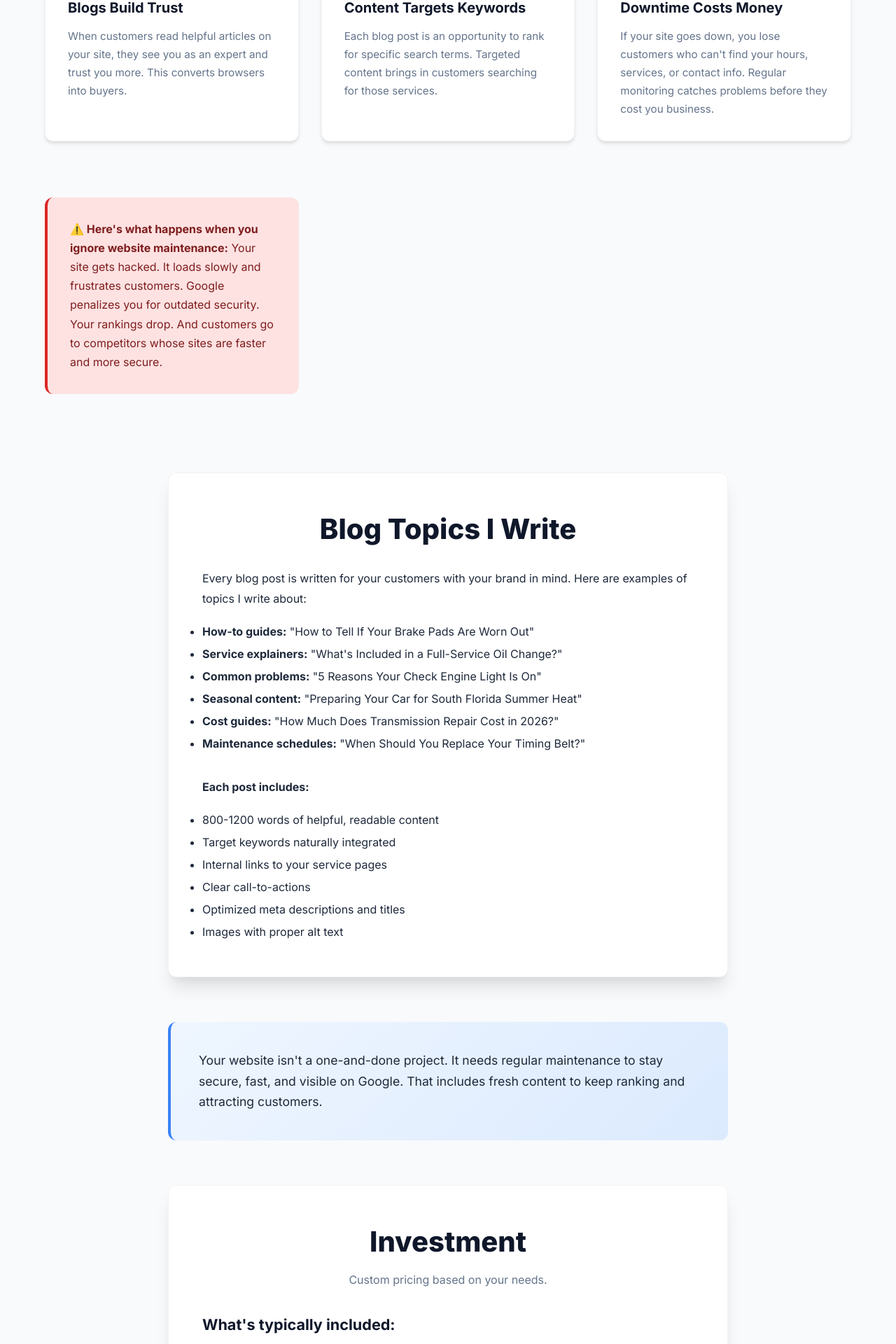
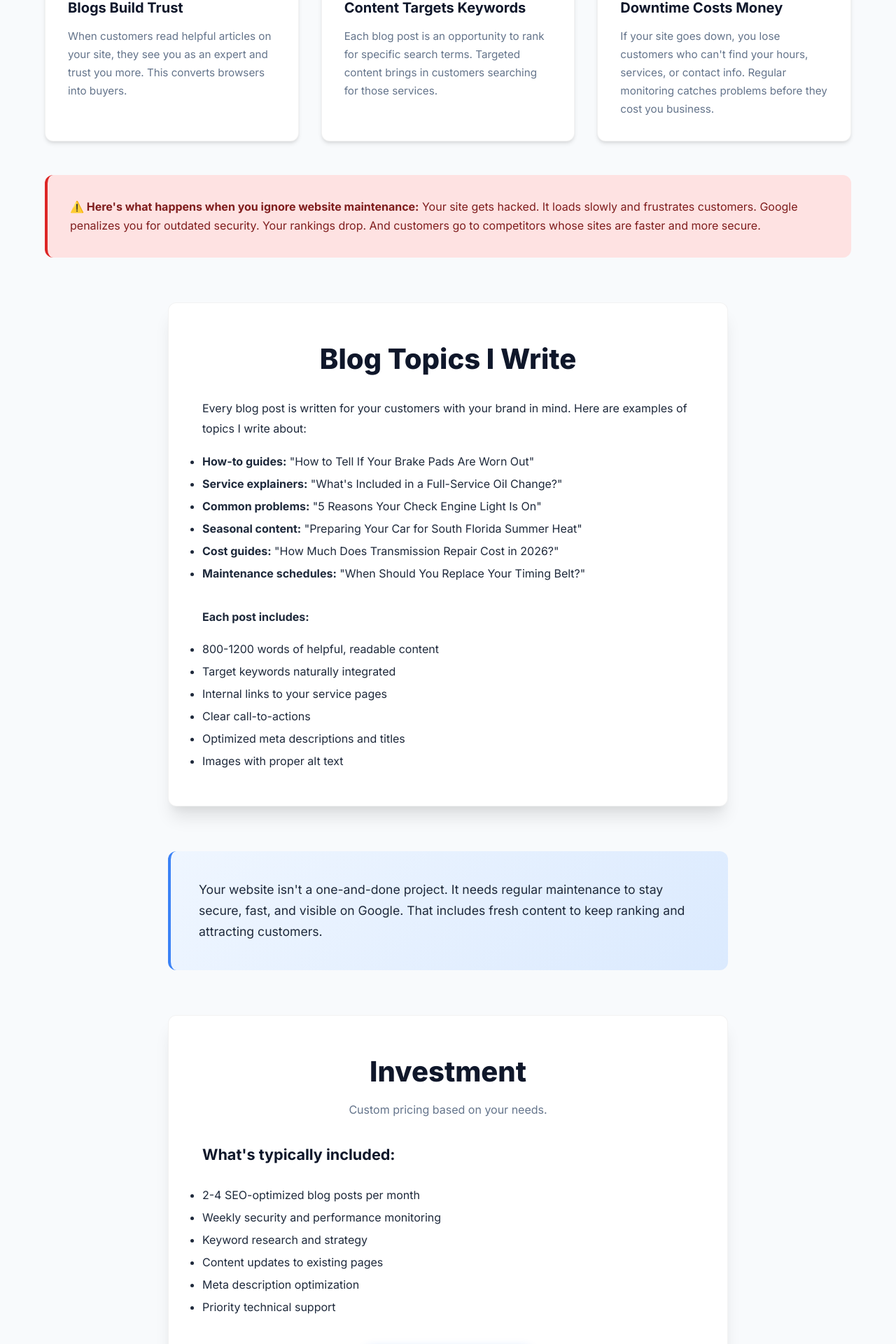
Before and after one commit to JamesBrownR/MeetingSurge, a Jekyll site: the page built from services/maintenance/index.html, in a window 1280 px wide. Shown: the part 1873-3793 px from the top of the page at 70% size. Built offline with Jekyll 4.4.1, drawn with Linux system fonts in a browser that asks for light colours.

Commit message:
Update index.html

```diff
--- a/services/maintenance/index.html
+++ b/services/maintenance/index.html
@@ -350,11 +350,11 @@ description: Keep your auto shop website secure, fast, and ranking with professi
       <h3>Downtime Costs Money</h3>
       <p>If your site goes down, you lose customers who can't find your hours, services, or contact info. Regular monitoring catches problems before they cost you business.</p>
     </div>
-     <div class="warning-box">
+
+  </div>
+ <div class="warning-box">
     <p><strong>⚠️ Here's what happens when you ignore website maintenance:</strong> Your site gets hacked. It loads slowly and frustrates customers. Google penalizes you for outdated security. Your rankings drop. And customers go to competitors whose sites are faster and more secure.</p>
   </div>
-  </div>
-
   <div class="content-box">
     <h2 style="text-align: center; margin-bottom: 1.5rem;">Blog Topics I Write</h2>
     <p>Every blog post is written for your customers with your brand in mind. Here are examples of topics I write about:</p>
```
